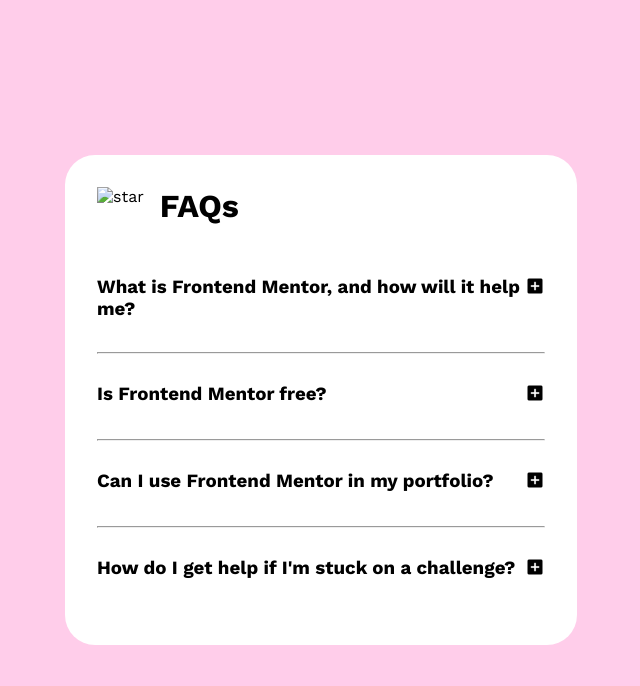
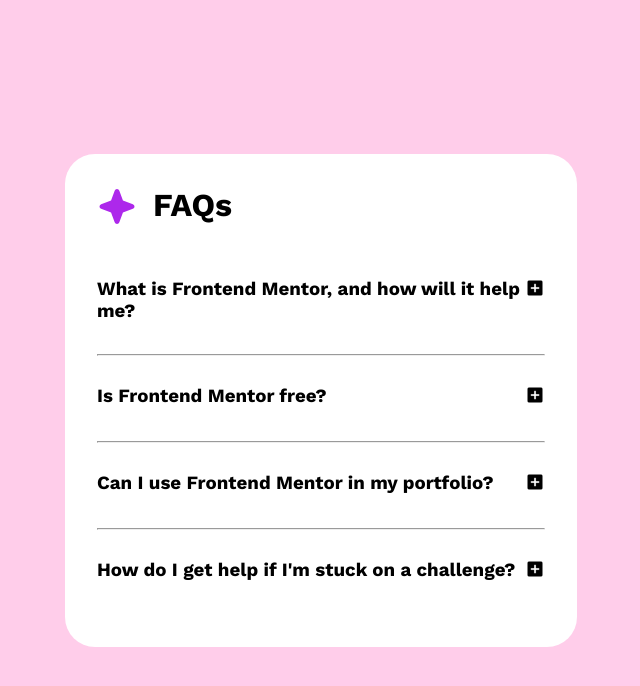
Before and after one commit to codeguy9/FAQs---Accordion---pure---CSS---Responsive, a plain HTML site: page index.html in a window 1280 px wide. Shown: the whole page, without its empty margins (319-959 px from the left). Drawn offline with nearby package versions, Linux system fonts and the light colour scheme.

Commit message:
Update index.html

```diff
--- a/index.html
+++ b/index.html
@@ -15,7 +15,7 @@
 		<div id="grid">
 			<main>
 				<header>
-					<img src="../assets/images/icon-star.svg" alt="star">
+					<img src="icon-star.svg" alt="star">
 					<h1>faq<span>s</span></h1>
 				</header>
 				<div id="accordions">
```
